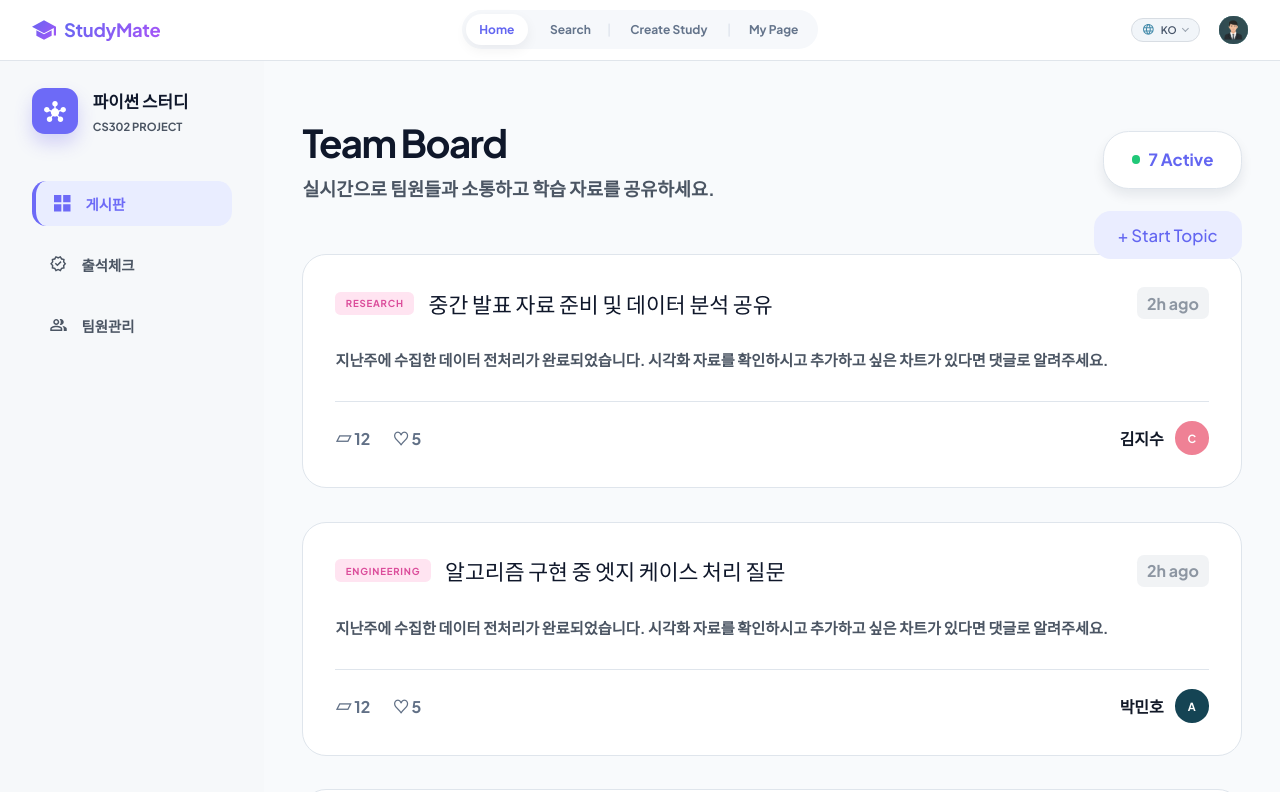
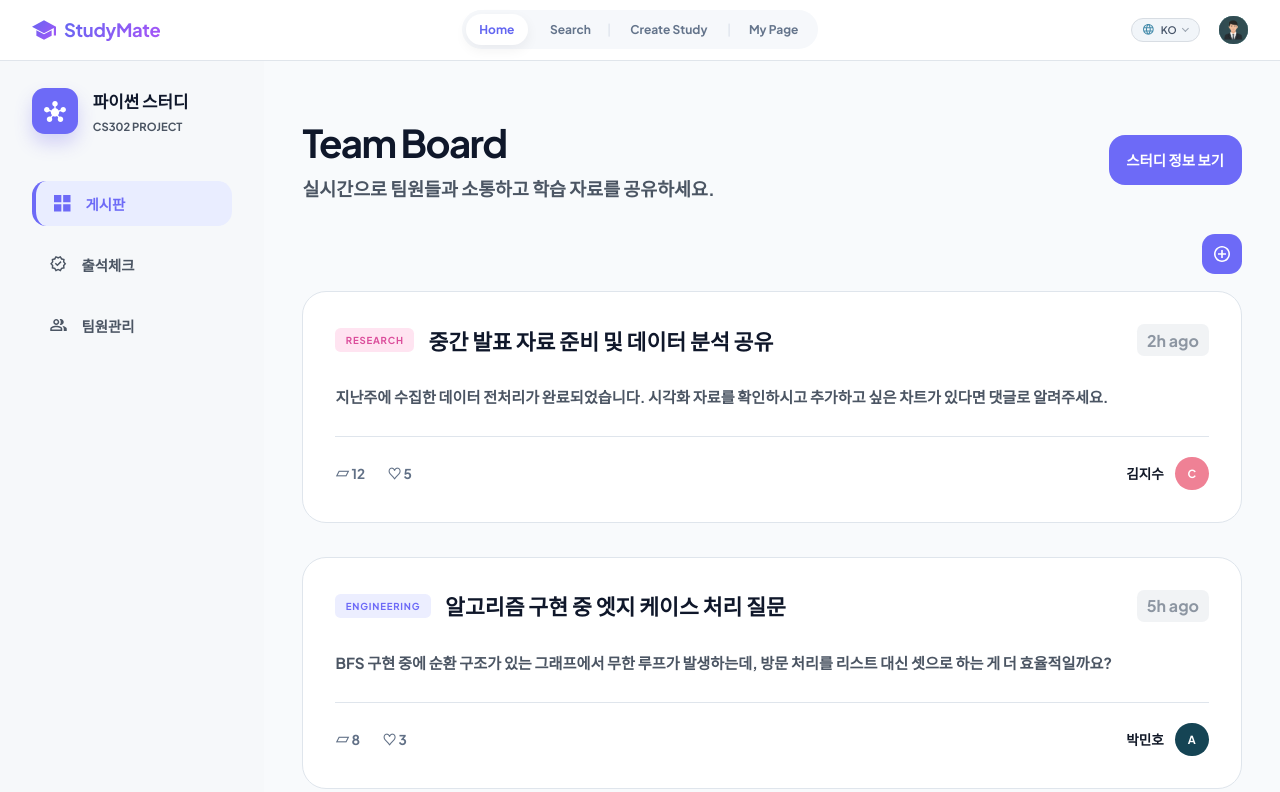
Before and after one commit to SWE-2026-1-team-1/StudyMate, a React (Vite) app in the folder frontend/: page /teams/1/board in a window 1280 px wide. Shown: the top 792 px of the page. Built offline with nearby package versions, Linux system fonts and the light colour scheme.

Commit message:
feat: 게시판 버튼 수정

```diff
--- a/frontend/src/data.ts
+++ b/frontend/src/data.ts
@@ -106,9 +106,36 @@ export const createStudy = {
 };
 
 export const teamPosts: TeamPost[] = [
-  { tag: "RESEARCH", title: "중간 발표 자료 준비 및 데이터 분석 공유", author: "김지수", avatar: "c" },
-  { tag: "ENGINEERING", title: "알고리즘 구현 중 엣지 케이스 처리 질문", author: "박민호", avatar: "a" },
-  { tag: "ENGINEERING", title: "알고리즘 구현 중 엣지 케이스 처리 질문", author: "박민호", avatar: "a" },
+  {
+    tag: "RESEARCH",
+    title: "중간 발표 자료 준비 및 데이터 분석 공유",
+    excerpt: "지난주에 수집한 데이터 전처리가 완료되었습니다. 시각화 자료를 확인하시고 추가하고 싶은 차트가 있다면 댓글로 알려주세요.",
+    time: "2h ago",
+    comments: 12,
+    likes: 5,
+    author: "김지수",
+    avatar: "c",
+  },
+  {
+    tag: "ENGINEERING",
+    title: "알고리즘 구현 중 엣지 케이스 처리 질문",
+    excerpt: "BFS 구현 중에 순환 구조가 있는 그래프에서 무한 루프가 발생하는데, 방문 처리를 리스트 대신 셋으로 하는 게 더 효율적일까요?",
+    time: "5h ago",
+    comments: 8,
+    likes: 3,
+    author: "박민호",
+    avatar: "a",
+  },
+  {
+    tag: "ENGINEERING",
+    title: "알고리즘 구현 중 엣지 케이스 처리 질문",
+    excerpt: "BFS 구현 중에 순환 구조가 있는 그래프에서 무한 루프가 발생하는데, 방문 처리를 리스트 대신 셋으로 하는 게 더 효율적일까요?",
+    time: "5h ago",
+    comments: 8,
+    likes: 3,
+    author: "박민호",
+    avatar: "a",
+  },
 ];
 
 export const attendanceDates = ["10/01", "10/03", "10/05", "10/08", "10/10", "10/12", "10/15", "10/17", "10/19 (Next)"];
--- a/frontend/src/screens/TeamScreens.tsx
+++ b/frontend/src/screens/TeamScreens.tsx
@@ -1,11 +1,16 @@
+import type { ReactNode } from "react";
 import { attendanceDates, attendanceMembers, joinRequests, teamMembers, teamPosts } from "../data";
 import { Avatar } from "../components/Common";
 
 export function TeamBoard() {
   return (
     <>
-      <TeamHeader title="Team Board" subtitle="실시간으로 팀원들과 소통하고 학습 자료를 공유하세요." />
-      <button className="topic-start" type="button">+ Start Topic</button>
+      <TeamHeader
+        title="Team Board"
+        subtitle="실시간으로 팀원들과 소통하고 학습 자료를 공유하세요."
+        action={<button className="study-info-button" type="button">스터디 정보 보기</button>}
+      />
+      <button className="topic-start" type="button" aria-label="게시글 작성"><span aria-hidden="true" /></button>
       <section className="post-list">
         {teamPosts.map((post, index) => <Post key={`${post.title}-${index}`} {...post} />)}
       </section>
@@ -69,16 +74,49 @@ export function TeamMembers() {
   );
 }
 
-function TeamHeader({ title, subtitle, hideCount = false }: { title: string; subtitle: string; hideCount?: boolean }) {
-  return <header className="team-header"><div><h1>{title}</h1><p>{subtitle}</p></div>{!hideCount && <span className="active-count"><i />7 Active</span>}</header>;
+function TeamHeader({
+  title,
+  subtitle,
+  hideCount = false,
+  action,
+}: {
+  title: string;
+  subtitle: string;
+  hideCount?: boolean;
+  action?: ReactNode;
+}) {
+  return (
+    <header className="team-header">
+      <div><h1>{title}</h1><p>{subtitle}</p></div>
+      {action ?? (!hideCount && <span className="active-count"><i />7 Active</span>)}
+    </header>
+  );
 }
 
-function Post({ tag, title, author, avatar }: { tag: string; title: string; author: string; avatar: string }) {
+function Post({
+  tag,
+  title,
+  excerpt,
+  time,
+  comments,
+  likes,
+  author,
+  avatar,
+}: {
+  tag: string;
+  title: string;
+  excerpt: string;
+  time: string;
+  comments: number;
+  likes: number;
+  author: string;
+  avatar: string;
+}) {
   return (
     <article className="post-card">
-      <header><div><span>{tag}</span><h2>{title}</h2></div><time>2h ago</time></header>
-      <p>지난주에 수집한 데이터 전처리가 완료되었습니다. 시각화 자료를 확인하시고 추가하고 싶은 차트가 있다면 댓글로 알려주세요.</p>
-      <footer><b>▱ 12</b><b>♡ 5</b><strong>{author}</strong><Avatar name={avatar} /></footer>
+      <header><div><span className={`post-tag post-tag-${tag.toLowerCase()}`}>{tag}</span><h2>{title}</h2></div><time>{time}</time></header>
+      <p>{excerpt}</p>
+      <footer><b>▱ {comments}</b><b>♡ {likes}</b><strong>{author}</strong><Avatar name={avatar} /></footer>
     </article>
   );
 }
--- a/frontend/src/styles.css
+++ b/frontend/src/styles.css
@@ -2230,7 +2230,7 @@ input:disabled {
 .team-content {
   position: relative;
   width: min(
-    calc(1180px * var(--ui-scale)),
+    calc(1290px * var(--ui-scale)),
     calc(100% - calc(96px * var(--ui-scale)))
   );
   margin: 0 auto;
@@ -2240,7 +2240,7 @@ input:disabled {
   display: flex;
   align-items: center;
   justify-content: space-between;
-  margin-bottom: calc(66px * var(--ui-scale));
+  margin-bottom: calc(112px * var(--ui-scale));
 }
 .team-header h1 {
   margin: 0;
@@ -2275,20 +2275,53 @@ input:disabled {
   border-radius: 50%;
   background: #20c878;
 }
+.study-info-button {
+  min-width: calc(166px * var(--ui-scale));
+  height: calc(62px * var(--ui-scale));
+  border: 0;
+  border-radius: calc(20px * var(--ui-scale));
+  padding: 0 calc(22px * var(--ui-scale));
+  background: var(--purple-2);
+  color: #fff;
+  font-size: calc(18px * var(--ui-scale));
+  font-weight: 700;
+  box-shadow: none;
+}
 .topic-start {
   position: absolute;
-  top: calc(188px * var(--ui-scale));
+  top: calc(216px * var(--ui-scale));
   right: 0;
-  background: #eaedff;
-  color: var(--purple);
-  font-size: calc(21px * var(--ui-scale));
+  display: grid;
+  width: calc(50px * var(--ui-scale));
+  height: calc(50px * var(--ui-scale));
+  min-width: 0;
+  place-items: center;
+  border-radius: calc(16px * var(--ui-scale));
+  padding: 0;
+  background: var(--purple-2);
+  color: #fff;
+}
+.topic-start span {
+  width: calc(20px * var(--ui-scale));
+  height: calc(20px * var(--ui-scale));
+  background: currentColor;
+  mask-image: url("./assets/plus.svg");
+  mask-position: center;
+  mask-repeat: no-repeat;
+  mask-size: contain;
+  -webkit-mask-image: url("./assets/plus.svg");
+  -webkit-mask-position: center;
+  -webkit-mask-repeat: no-repeat;
+  -webkit-mask-size: contain;
 }
 .post-list {
   gap: calc(42px * var(--ui-scale));
 }
 .post-card {
+  min-height: calc(276px * var(--ui-scale));
   padding: calc(40px * var(--ui-scale));
   border: calc(1px * var(--ui-scale)) solid #dfe5ec;
+  border-radius: calc(30px * var(--ui-scale));
   box-shadow: none;
 }
 .post-card header,
@@ -2302,7 +2335,7 @@ input:disabled {
   align-items: center;
   gap: calc(18px * var(--ui-scale));
 }
-.post-card span {
+.post-tag {
   border-radius: calc(7px * var(--ui-scale));
   padding: calc(7px * var(--ui-scale)) calc(13px * var(--ui-scale));
   background: #ffe4f1;
@@ -2311,11 +2344,15 @@ input:disabled {
   font-weight: 700;
   letter-spacing: calc(1px * var(--ui-scale));
 }
+.post-tag-engineering {
+  background: #eceeff;
+  color: var(--purple-2);
+}
 .post-card h2 {
   margin: 0;
   font-family: inherit;
   font-size: calc(27px * var(--ui-scale));
-  font-weight: 500;
+  font-weight: 700;
 }
 .post-card time {
   border-radius: calc(9px * var(--ui-scale));
@@ -2325,7 +2362,7 @@ input:disabled {
   font-weight: 700;
 }
 .post-card p {
-  margin: calc(36px * var(--ui-scale)) 0;
+  margin: calc(36px * var(--ui-scale)) 0 calc(34px * var(--ui-scale));
   color: #4b5563;
   font-size: calc(19px * var(--ui-scale));
   font-weight: 700;
@@ -2340,9 +2377,11 @@ input:disabled {
   margin-left: auto;
   margin-right: calc(14px * var(--ui-scale));
   color: #111827;
+  font-size: calc(17px * var(--ui-scale));
 }
 .post-card footer b {
   margin-right: calc(28px * var(--ui-scale));
+  font-size: calc(17px * var(--ui-scale));
 }
 .attendance-card {
   overflow: hidden;
--- a/frontend/src/types.ts
+++ b/frontend/src/types.ts
@@ -86,6 +86,10 @@ export type JoinRequest = {
 export type TeamPost = {
   tag: string;
   title: string;
+  excerpt: string;
+  time: string;
+  comments: number;
+  likes: number;
   author: string;
   avatar: string;
 };
```
Also changed, not shown: frontend/src/assets/plus.svg (added).
